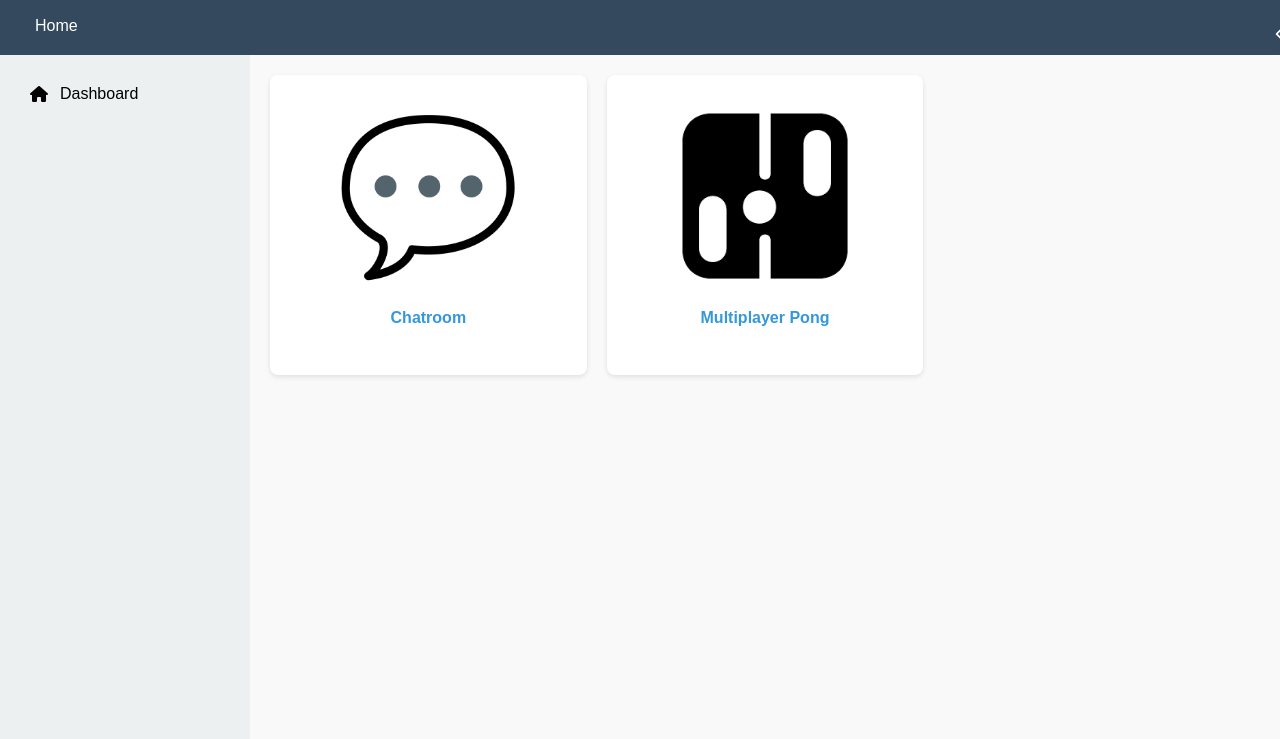
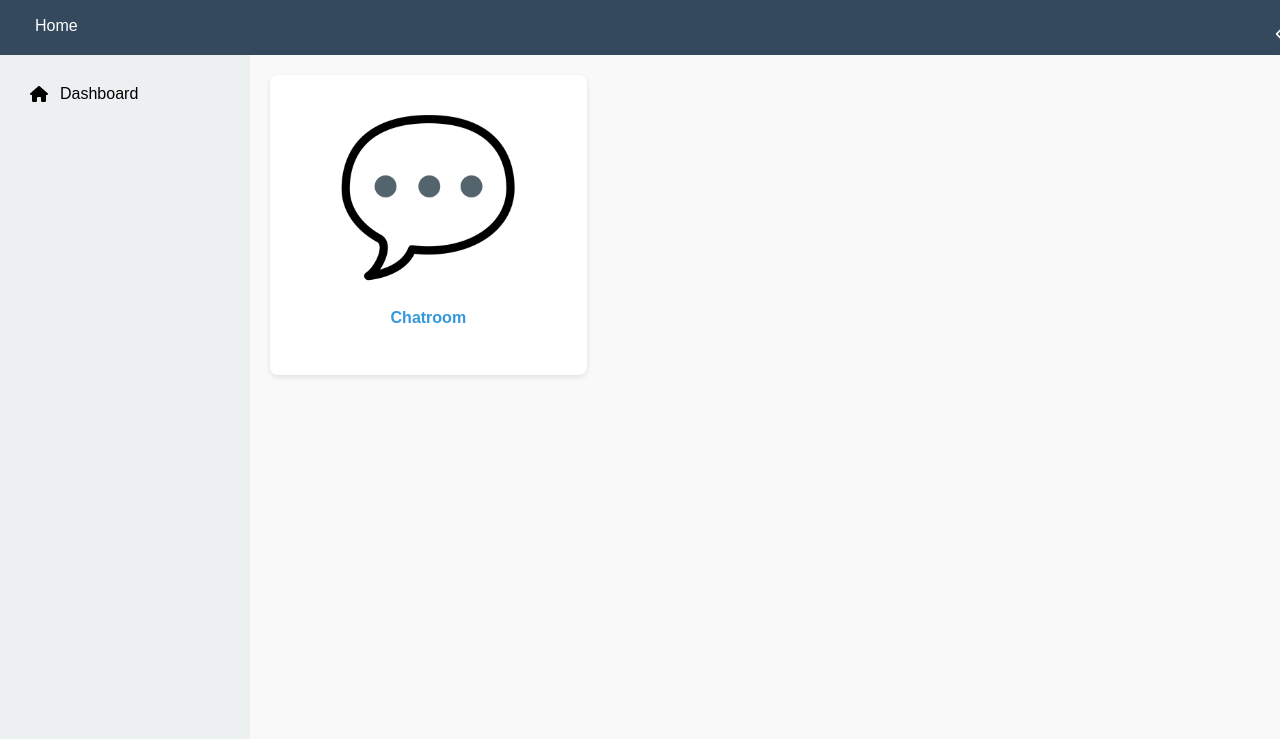
Before and after one commit to easychatroom/mainpage, a plain HTML site: page index.html in a window 1280 px wide. Shown: the part 61-800 px from the top of the page. Drawn offline with Linux system fonts and the light colour scheme.

Commit message:
Add files via upload

```diff
--- a/index.html
+++ b/index.html
@@ -266,10 +266,6 @@
             <img src="images/message.png" alt="Placeholder" class="box-image">
             <a href="https://chatroom.webuserent.org" class="box-link" target="_blank">Chatroom</a>
         </div>
-        <div class="box">
-            <img src="images/pong.png" alt="Placeholder" class="box-image">
-            <a href="https://pong.webuserent.org" class="box-link" target="_blank">Multiplayer Pong</a>
-        </div>
     </div>
 
     <script>
```
